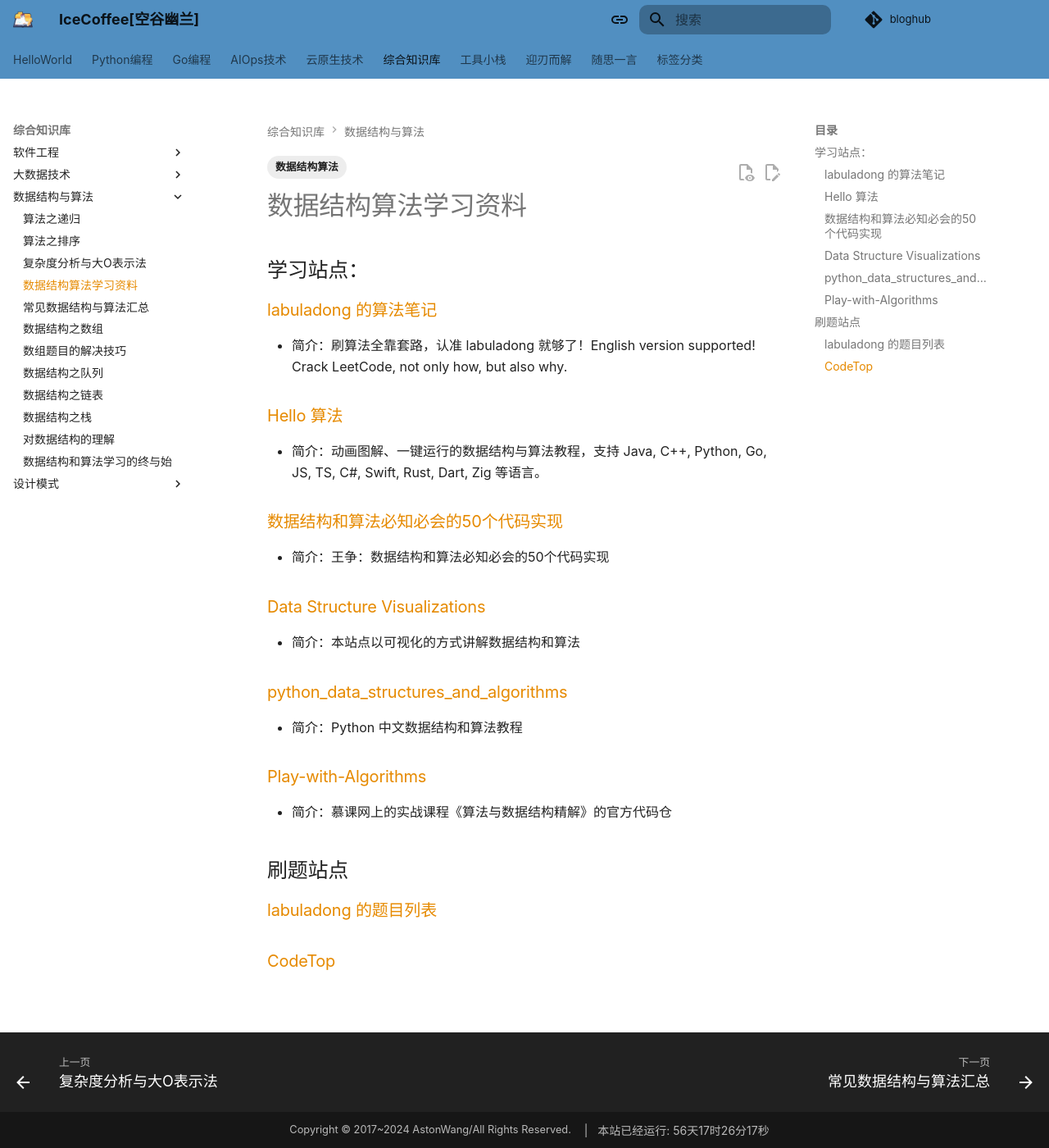
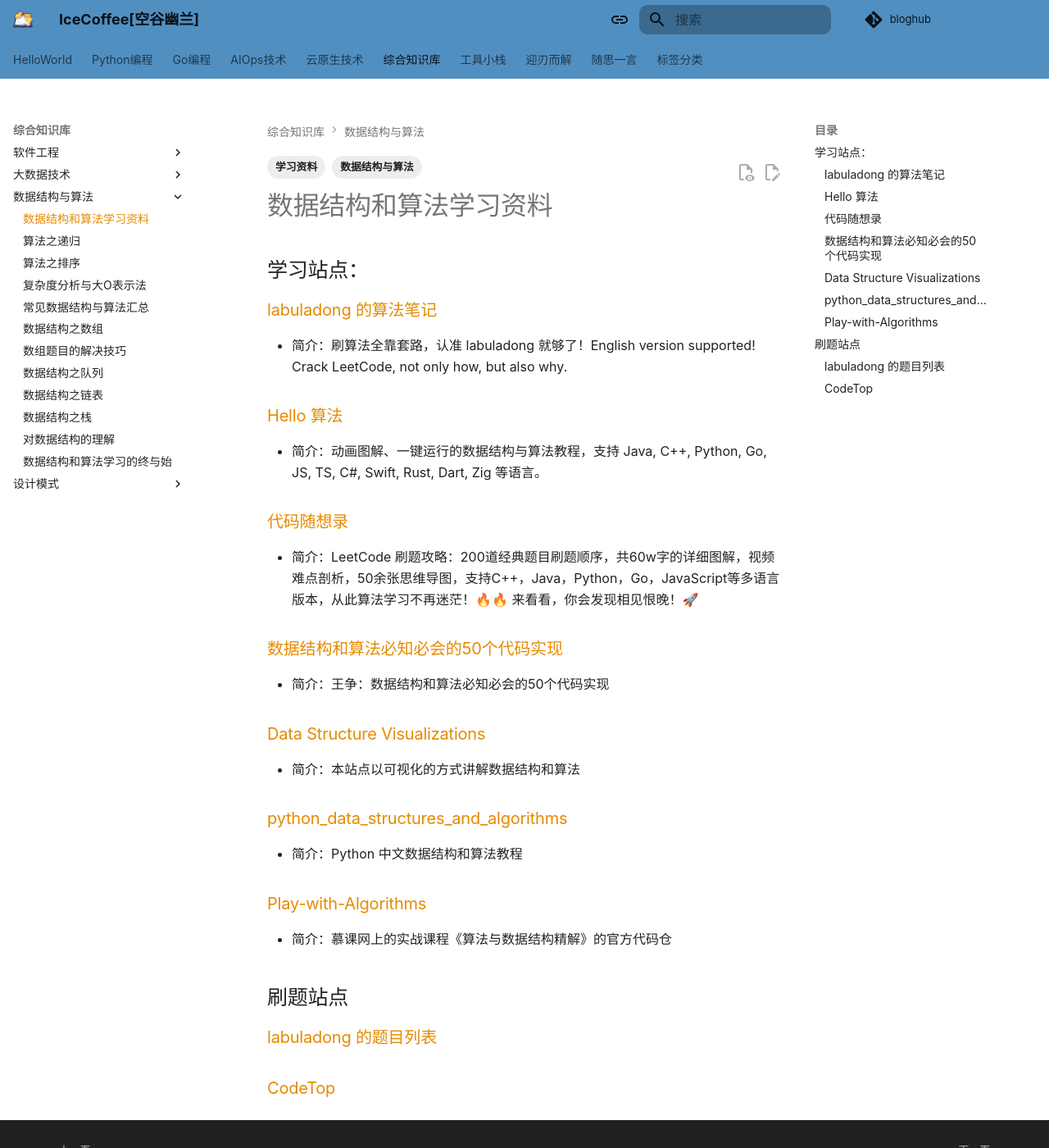
Before and after one commit to sswfive/bloghub, an MkDocs documentation site: the page built from docs/notehub/codecore/data_struct/data_struct_and_algo_learn_materials.md, in a window 1280 px wide and 1400 px high. Shown: the whole window at 82% size. Built offline with MkDocs 1.6.1 and Material for MkDocs 9.7.7, drawn with Linux system fonts in a browser that asks for light colours; comment, search, counter and statistics services are not loaded; old or Windows-style settings are respelled for this version of MkDocs; a style sheet for code colours, icons or effects is not loaded; some of the changed text lies outside the part shown.

Commit message:
feat: add learn materials

```diff
--- a/docs/notehub/codecore/data_struct/codecore_learn_docs.md
+++ b/docs/notehub/codecore/data_struct/data_struct_and_algo_learn_materials.md
@@ -1,37 +1,33 @@
 ---
-title: 数据结构算法学习资料
-date: 2023-12-02 18:42:28
+title: 数据结构和算法学习资料
+date: 2023-11-30 23:12:02
 tags:
-  - 数据结构算法
+  - 数据结构与算法
+  - 学习资料
 ---
+
 ## 学习站点：
-
 ### [labuladong 的算法笔记](https://github.com/labuladong/fucking-algorithm)
 
 - 简介：刷算法全靠套路，认准 labuladong 就够了！English version supported! Crack LeetCode, not only how, but also why.
-
 ### [Hello 算法](https://github.com/krahets/hello-algo)
 
 - 简介：动画图解、一键运行的数据结构与算法教程，支持 Java, C++, Python, Go, JS, TS, C#, Swift, Rust, Dart, Zig 等语言。
+### [代码随想录](https://github.com/youngyangyang04/leetcode-master)
 
+- 简介：LeetCode 刷题攻略：200道经典题目刷题顺序，共60w字的详细图解，视频难点剖析，50余张思维导图，支持C++，Java，Python，Go，JavaScript等多语言版本，从此算法学习不再迷茫！🔥🔥 来看看，你会发现相见恨晚！🚀
 ### [数据结构和算法必知必会的50个代码实现](https://github.com/wangzheng0822/algo)
 
 - 简介：王争：数据结构和算法必知必会的50个代码实现
-
 ### [Data Structure Visualizations](https://www.cs.usfca.edu/~galles/visualization/Algorithms.html)
 
 - 简介：本站点以可视化的方式讲解数据结构和算法
-
 ### [python_data_structures_and_algorithms](https://github.com/PegasusWang/python_data_structures_and_algorithms)
 
 - 简介：Python 中文数据结构和算法教程
-
 ### [Play-with-Algorithms](https://github.com/liuyubobobo/Play-with-Algorithms)
 
 - 简介：慕课网上的实战课程《算法与数据结构精解》的官方代码仓
-
 ## 刷题站点
-
 ### [labuladong 的题目列表](https://leetcode.cn/problem-list/59jEaTgw/)
-
 ### [CodeTop](https://codetop.cc/home)
--- a/nav.yml
+++ b/nav.yml
@@ -83,7 +83,7 @@ nav:
 
   - 云原生技术:
     - Kubernetes:
-      - notehub\cloud\k8s\k8stools\tool_ktconnect.md
+      - notehub/cloud/k8s/k8stools/tool_ktconnect.md
       - notehub/cloud/k8s/helm_usage.md
       - notehub/cloud/k8s/k8s_cluster_deploy.md
       - notehub/cloud/k8s/k8s_common_cmd.md
@@ -129,10 +129,10 @@ nav:
       - notehub/bigdata/spark/spark_scheduler_system.md
       - notehub/bigdata/spark/spark_shuffle.md
     - 数据结构与算法:
+      - notehub/codecore/data_struct/data_struct_and_algo_learn_materials.md
       - notehub/codecore/data_struct/algo_recursion.md
       - notehub/codecore/data_struct/algo_sort.md
       - notehub/codecore/data_struct/big_O.md
-      - notehub/codecore/data_struct/codecore_learn_docs.md
       - notehub/codecore/data_struct/datastruct_algo_summary.md
       - notehub/codecore/data_struct/datastruct_array.md
       - notehub/codecore/data_struct/datastruct_array_skill.md
```
Also changed, not shown: docs/toolhub/software_tools.md (+1 -0 lines).
